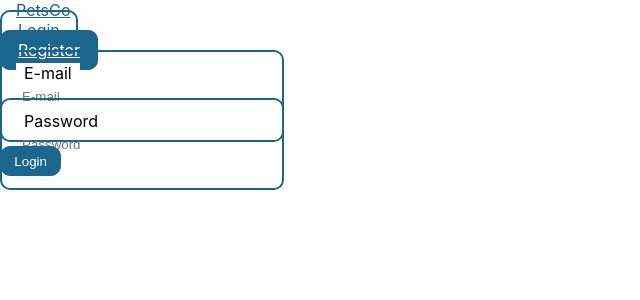
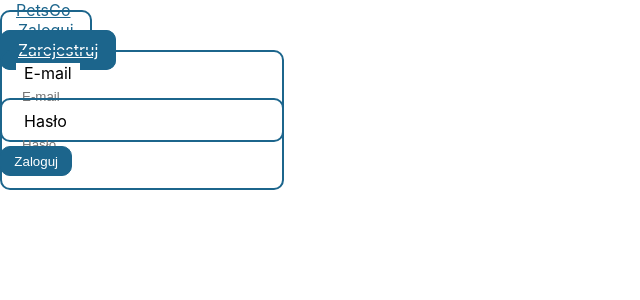
Before and after one commit to JKL-Enterprise/petsGo-FE, a React (Create React App) app: page /login in a window 1280 px wide. Shown: the top 300 px of the page, without its empty margins (0-640 px from the left). Built offline with nearby package versions, Linux system fonts and the light colour scheme.

Commit message:
add i18next translations

```diff
--- a/package.json
+++ b/package.json
@@ -11,8 +11,10 @@
     "@types/react": "^18.0.6",
     "@types/react-dom": "^18.0.2",
     "formik": "^2.2.9",
+    "i18next": "^21.6.16",
     "react": "^18.0.0",
     "react-dom": "^18.0.0",
+    "react-i18next": "^11.16.7",
     "react-router-dom": "^6.3.0",
     "react-scripts": "5.0.1",
     "sass": "^1.51.0",
--- a/src/components/navigation/Navigation.tsx
+++ b/src/components/navigation/Navigation.tsx
@@ -1,14 +1,25 @@
 import React from 'react'
 import './Navigation.scss'
 import { Button } from '../index'
+import { useTranslation } from 'react-i18next'
 
 export const Navigation = () => {
+  const { t } = useTranslation()
   return (
     <nav className="navbar flex justify-between items-center">
       <Button path="/" name="PetsGo" variant="text" type="link" />
       <div className="flex gap-5">
-        <Button path="/login" name="Login" variant="outlined" type="link" />
-        <Button path="/register" name="Register" type="link" />
+        <Button
+          path="/login"
+          name={t('userCreateForm.login')}
+          variant="outlined"
+          type="link"
+        />
+        <Button
+          path="/register"
+          name={t('userCreateForm.register')}
+          type="link"
+        />
       </div>
     </nav>
   )
--- /dev/null
+++ b/src/i18n.js
@@ -0,0 +1,21 @@
+import i18next from 'i18next'
+import { initReactI18next } from 'react-i18next'
+import { translationPL } from './locales/pl/translationPL.js'
+
+const resources = {
+  pl: {
+    translation: translationPL,
+  },
+}
+
+i18next.use(initReactI18next).init({
+  resources,
+  lng: 'pl',
+
+  keySeparator: '.',
+  interpolation: {
+    escapeValue: false,
+  },
+})
+
+export default i18next
--- a/src/index.tsx
+++ b/src/index.tsx
@@ -1,4 +1,5 @@
 import React from 'react'
+import './i18n'
 import ReactDOM from 'react-dom/client'
 import './index.scss'
 import App from './App'
--- /dev/null
+++ b/src/locales/pl/translationPL.js
@@ -0,0 +1,12 @@
+export const translationPL = {
+  userCreateForm: {
+    login: 'Zaloguj',
+    register: 'Zarejestruj',
+    firstName: 'Imię',
+    lastName: 'Nazwisko',
+    email: 'E-mail',
+    password: 'Hasło',
+    sitter: 'Wyprowadzacz',
+    searcher: 'Poszukiwacz',
+  },
+}
--- a/src/view/login/LoginPage.tsx
+++ b/src/view/login/LoginPage.tsx
@@ -4,8 +4,10 @@ import { initialValues } from './initialValues'
 import { onSubmit } from './onSubmit'
 import { validationSchema } from './validationSchema'
 import { Button, Input } from '../../components'
+import { useTranslation } from 'react-i18next'
 
 export const LoginPage = () => {
+  const { t } = useTranslation()
   return (
     <div>
       <Formik
@@ -20,20 +22,24 @@ export const LoginPage = () => {
           >
             <Input
               name="email"
-              text="E-mail"
+              text={t('userCreateForm.email')}
               type="email"
               onChange={handleChange}
               value={values.email}
             />
             <Input
               name="password"
-              text="Password"
+              text={t('userCreateForm.password')}
               type="password"
               onChange={handleChange}
               value={values.password}
             />
 
-            <Button disabled={isSubmitting} name="Login" type="submit" />
+            <Button
+              disabled={isSubmitting}
+              name={t('userCreateForm.login')}
+              type="submit"
+            />
           </form>
         )}
       </Formik>
--- a/src/view/register/RegisterPage.tsx
+++ b/src/view/register/RegisterPage.tsx
@@ -4,8 +4,10 @@ import { Button, Checkbox, Input } from '../../components'
 import { validationSchema } from './validationSchema'
 import { initialValues } from './initialValues'
 import { onSubmit } from './onSubmit'
+import { useTranslation } from 'react-i18next'
 
 export const RegisterPage = () => {
+  const { t } = useTranslation()
   return (
     <div>
       <Formik
@@ -20,35 +22,47 @@ export const RegisterPage = () => {
           >
             <Input
               name="firstName"
-              text="First Name"
+              text={t('userCreateForm.firstName')}
               onChange={handleChange}
               value={values.firstName}
             />
             <Input
               name="lastName"
-              text="Last Name"
+              text={t('userCreateForm.lastName')}
               onChange={handleChange}
               value={values.lastName}
             />
             <Input
               name="email"
-              text="E-mail"
+              text={t('userCreateForm.email')}
               type="email"
               onChange={handleChange}
               value={values.email}
             />
             <Input
               name="password"
-              text="Password"
+              text={t('userCreateForm.password')}
               type="password"
               onChange={handleChange}
               value={values.password}
             />
             <div className="flex gap-3">
-              <Checkbox type="radio" name="role" value="Sitter" />
-              <Checkbox type="radio" name="role" value="Searcher" />
+              <Checkbox
+                type="radio"
+                name="role"
+                value={t('userCreateForm.sitter')}
+              />
+              <Checkbox
+                type="radio"
+                name="role"
+                value={t('userCreateForm.searcher')}
+              />
             </div>
-            <Button disabled={isSubmitting} name="Register" type="submit" />
+            <Button
+              disabled={isSubmitting}
+              name={t('userCreateForm.register')}
+              type="submit"
+            />
           </form>
         )}
       </Formik>
```
Also changed, not shown: 1 other file (tests, documents, lock files or other folders).
